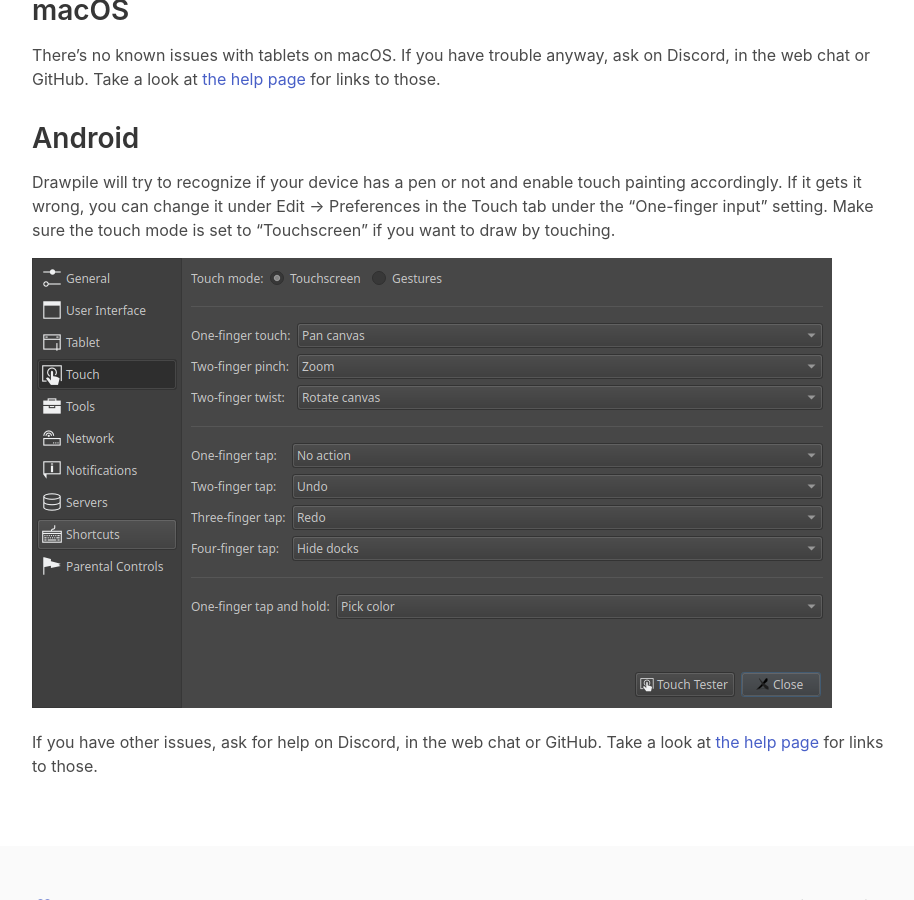
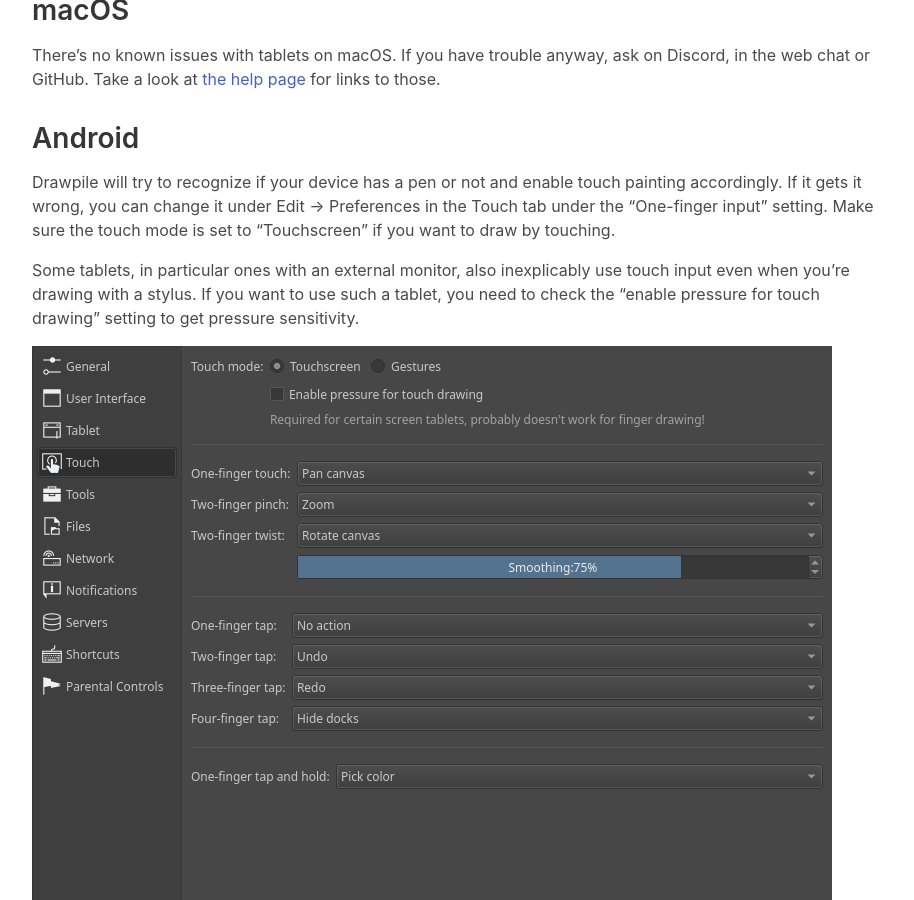
Before and after one commit to drawpile/drawpile.github.io, a Jekyll site: the page built from help/tech/tablet.markdown, in a window 1280 px wide and 900 px high, scrolled down 4661 px. Shown: the whole window, without its empty margins (32-946 px from the left). Built offline with Jekyll 4.4.1, drawn with Linux system fonts in a browser that asks for light colours.

Commit message:
Add touch pressure input docs

```diff
--- a/help/tech/tablet.markdown
+++ b/help/tech/tablet.markdown
@@ -72,6 +72,8 @@
 
 Drawpile will try to recognize if your device has a pen or not and enable touch painting accordingly. If it gets it wrong, you can change it under Edit → Preferences in the Touch tab under the "One-finger input" setting. Make sure the touch mode is set to "Touchscreen" if you want to draw by touching.
 
+Some tablets, in particular ones with an external monitor, also inexplicably use touch input even when you're drawing with a stylus. If you want to use such a tablet, you need to check the "enable pressure for touch drawing" setting to get pressure sensitivity.
+
 ![Touch preferences]({{ "/assets/img/help/inputtouch.webp" | relative_url }})
 
 If you have other issues, ask for help on Discord, in the web chat or GitHub. Take a look at [the help page](https://drawpile.net/help/) for links to those.
```
Also changed, not shown: assets/img/help/inputtouch.webp.
